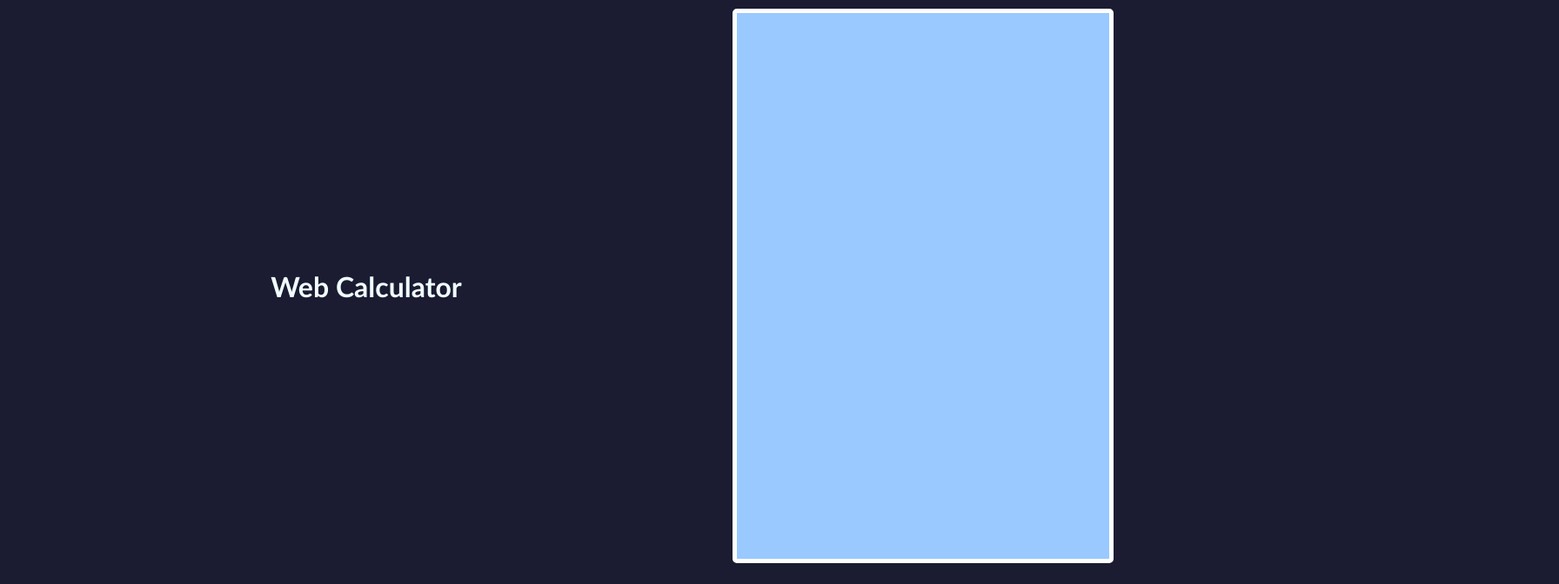
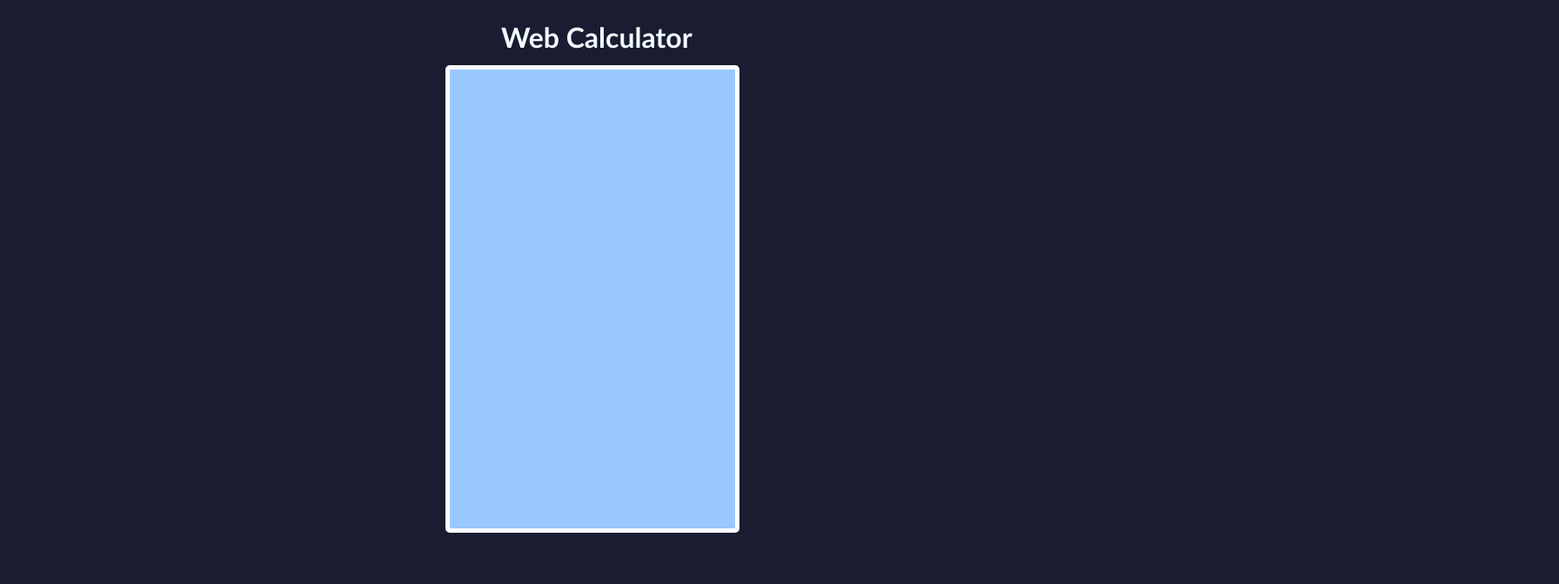
Before and after one commit to Santi846/calculator, a React (Create React App) app: page / in a window 1280 px wide. Shown: the top 672 px of the page at 87% size, 1792 px wide, since content can reach past the window. Built offline with nearby package versions, Linux system fonts and the light colour scheme.

Commit message:
Calculator size

```diff
--- a/src/App.css
+++ b/src/App.css
@@ -5,25 +5,26 @@ body {
 }
 
 .App {
-  text-align: center;
+  /* text-align: center; */
   width: 100%;
   height: 100%;
-   padding-top: 10px;
-  display: flex;
-  flex-wrap: wrap;
-  justify-content:center ;
-  align-items: center;
+  padding-top: 10px;
+  display: fixed;
+  /* flex-wrap: wrap; */
+  /* justify-content:center ;
+  align-items: center;  */
+  margin-left: 40%;
 }
 
 .title{
   color: azure;
   /* padding-top: 1rem; */
-  margin: auto;
+  margin: 1% 5%;
 }
 
 .container_calculator {
-  width: 400px;
-  height: 600px;
+  width: 300px;
+  height: 500px;
   padding: 14px;
   background: #99c9ff;
   border-radius: 5px;
```
